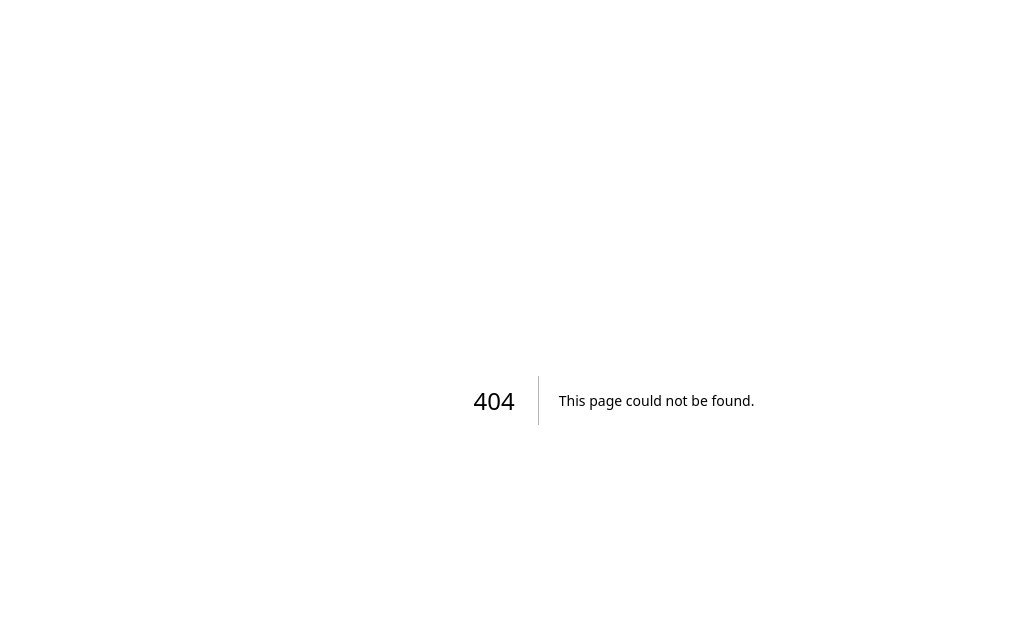
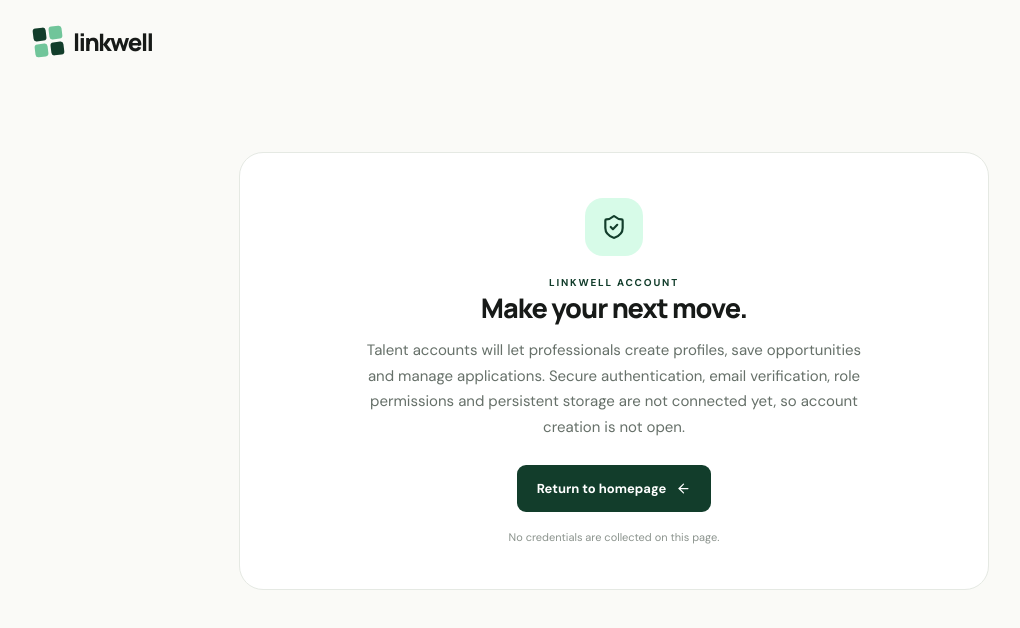
Before and after one commit to mrceogodwin/Linkwell, a Next.js app: page /sign-up in a window 1280 px wide. Before the commit this address had no page. Shown: the top 628 px of the page, without its empty margins (26-1046 px from the left). Built offline with nearby package versions, Linux system fonts and the light colour scheme.

Commit message:
feat: add transparent account registration route

```diff
--- /dev/null
+++ b/app/sign-up/page.tsx
@@ -0,0 +1,7 @@
+import type { Metadata } from "next";
+import { ArrowLeft, ShieldCheck } from "lucide-react";
+export const metadata: Metadata = { title: "Create an account" };
+export default async function SignUpPage({ searchParams }: { searchParams: Promise<{ role?: string }> }) {
+ const { role } = await searchParams;
+ return <main className="subpage"><header className="nav wrap"><a className="brand" href="/"><span className="brand-mark"><i/><i/><i/><i/></span><span>linkwell</span></a></header><section className="empty-state auth-preview"><div className="empty-icon"><ShieldCheck size={26}/></div><div className="eyebrow" style={{justifyContent:"center"}}>LINKWELL ACCOUNT</div><h3>Make your next move.</h3><p>{role === "employer" ? "Employer registration is planned for teams that want to publish and manage opportunities." : "Talent accounts will let professionals create profiles, save opportunities and manage applications."} Secure authentication, email verification, role permissions and persistent storage are not connected yet, so account creation is not open.</p><div className="empty-actions"><a className="button button-dark" href="/">Return to homepage <ArrowLeft size={15}/></a></div><small>No credentials are collected on this page.</small></section></main>;
+}
```
